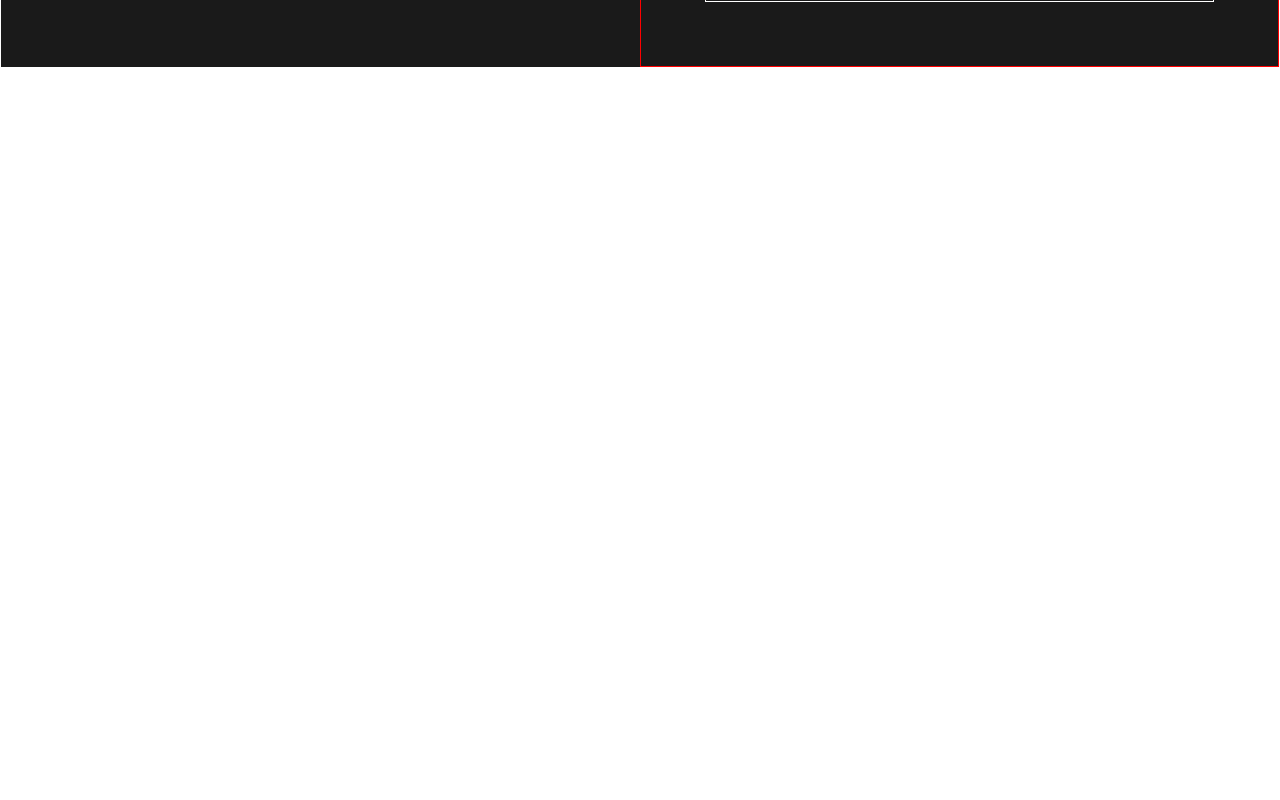
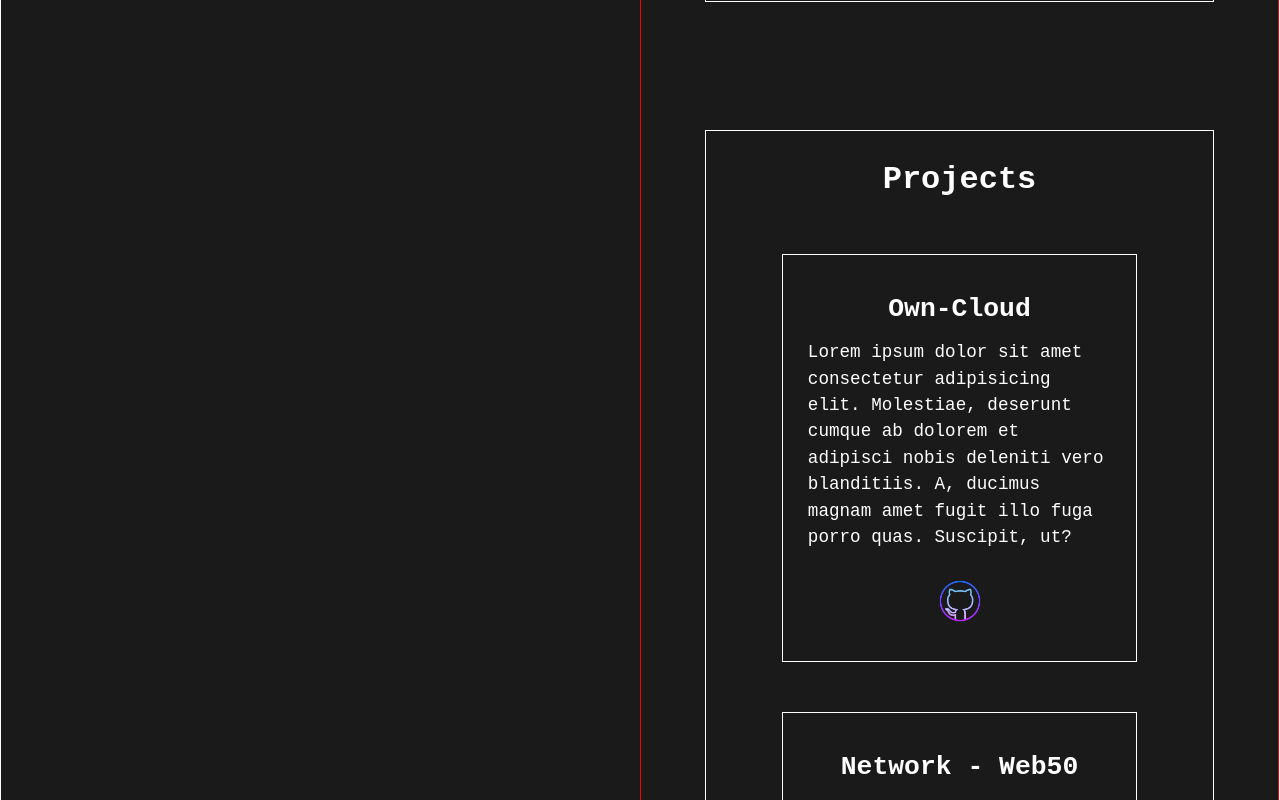
Before and after one commit to RicardoLocher/portfolio, a React (Vite) app: page / in a window 1280 px wide. Shown: the part 5600-6400 px from the top of the page. Before the commit the page ends 5668 px from the top, so only its background shows below. Built offline with nearby package versions, Linux system fonts and the light colour scheme.

Commit message:
Added a Projects Component Has own Project Components wich have a title, description and a Link to the Repo

```diff
--- /dev/null
+++ b/src/components/Projects/Projects.css
@@ -0,0 +1,42 @@
+.projectsContainer {
+    display: flex;
+    flex-direction: column;
+    justify-content: center;
+    align-items: center;
+    width: 80%;
+    margin: 25px;
+    margin: 10%;
+    font-family: monospace;
+    border: 1px solid #fff;
+}
+
+.projectsHeading {
+    font-size: 2em;
+    font-weight: bold;
+    margin: 25px;
+}
+
+.project{
+    display: flex;
+    flex-direction: column;
+    justify-content: center;
+    align-items: center;
+    width: 70%;
+    margin: 25px;
+    padding: 25px;
+    font-family: monospace;
+    font-size: 1.1em;
+    border: 1px solid #fff;
+}
+
+.projectTitle {
+    font-size: 1.5em;
+    font-weight: bold;
+    margin: 10px;
+}
+
+.githubLogo {
+    width: 50px;
+    height: 50px;
+    margin: 10px;
+}
--- /dev/null
+++ b/src/components/Projects/Projects.tsx
@@ -0,0 +1,28 @@
+import './Projects.css'
+import GithubLogo from '../../assets/github.png'
+
+export function Projects() {
+    return (
+        <div className='projectsContainer'>
+            <span className='projectsHeading'>Projects</span>
+            <Project title='Own-Cloud'
+                     description='Lorem ipsum dolor sit amet consectetur adipisicing elit. Molestiae, deserunt cumque ab dolorem et adipisci nobis deleniti vero blanditiis. A, ducimus magnam amet fugit illo fuga porro quas. Suscipit, ut?'
+                     link='https://github.com/RicardoLocher/own_cloud' />
+            <Project title='Network - Web50'
+                     description='Lorem ipsum dolor sit amet consectetur adipisicing elit. Molestiae, deserunt cumque ab dolorem et adipisci nobis deleniti vero blanditiis. A, ducimus magnam amet fugit illo fuga porro quas. Suscipit, ut?'
+                     link='https://github.com/RicardoLocher/network-web50' />
+        </div>
+    )
+}
+
+function Project(props: {title: string, description: string, link: string}) {
+    return (
+        <div className='project'>
+            <span className='projectTitle'>{props.title}</span>
+            <p>{props.description}</p>
+            <a href={props.link} target='_blank'>
+            <img src={GithubLogo} alt="github logo" className='githubLogo'/>
+            </a>
+        </div>
+    )
+}
--- a/src/main.tsx
+++ b/src/main.tsx
@@ -6,6 +6,7 @@
 import { About } from './components/about/about.tsx';
 import { Certificates } from './components/certificates/Certificates.tsx';
 import { TechStack } from './components/Tech Stack/TechStack.tsx';
+import { Projects } from './components/Projects/Projects.tsx';
 import './index.css';
 import 'bootstrap/dist/css/bootstrap.min.css'
 
@@ -31,6 +32,7 @@
           <About />
           <Certificates />
           <TechStack />
+          <Projects />
         </div>
       </div>
     </div>
```
Also changed, not shown: src/assets/github.png (added).
